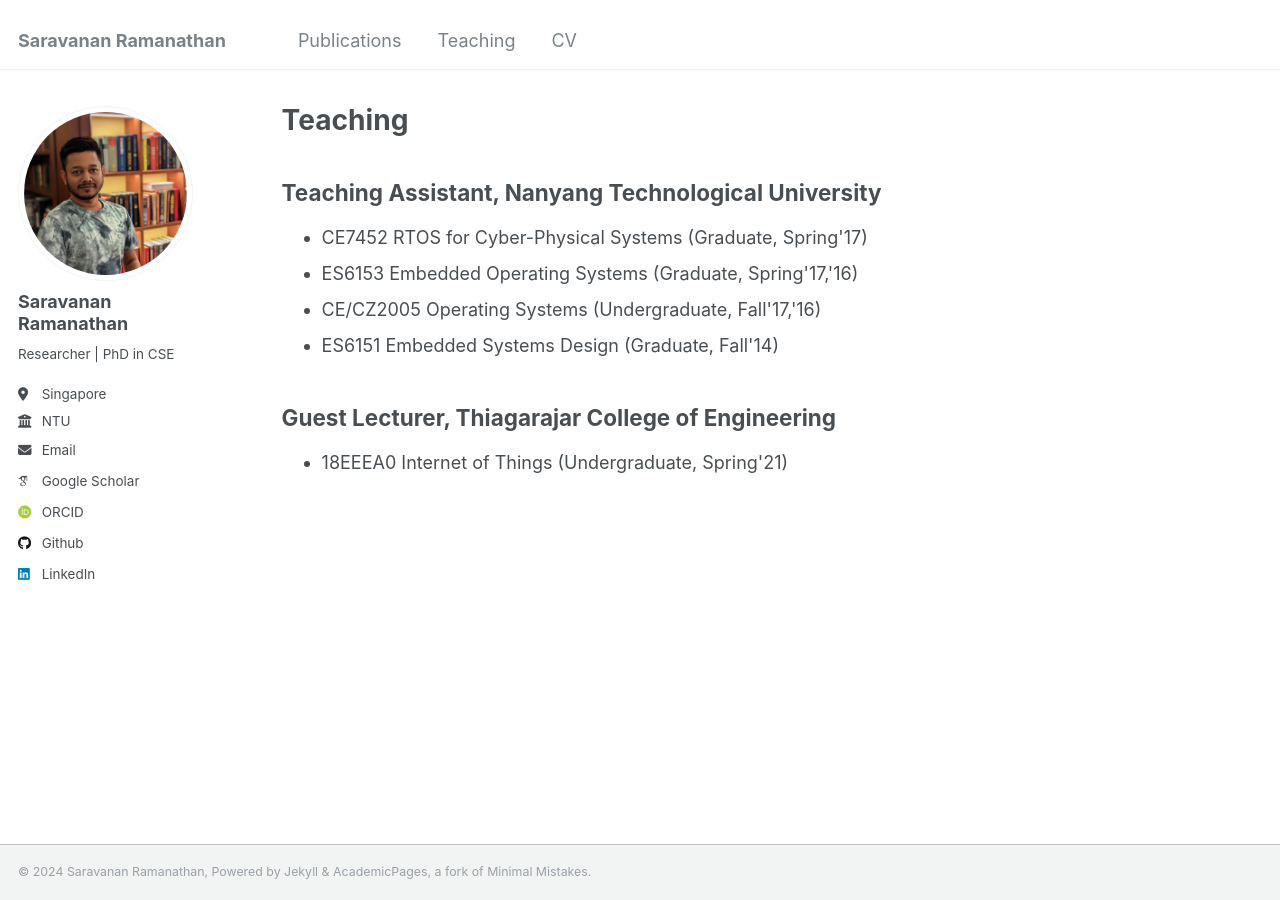
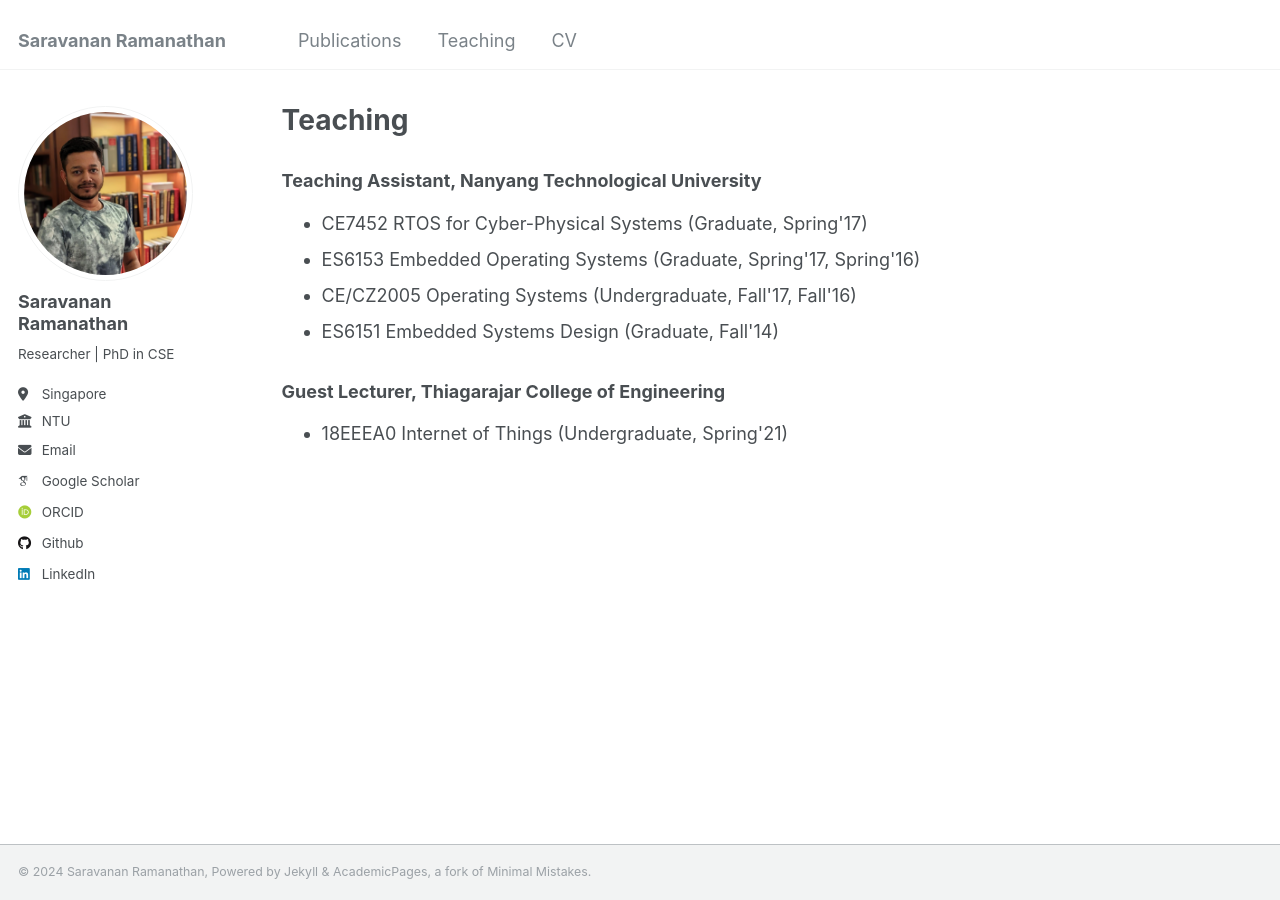
Before and after one commit to saravana016/saravana016.github.io, a Jekyll site: the page built from _pages/teaching.html, in a window 1280 px wide. Built offline with Jekyll 4.4.1, drawn with Linux system fonts in a browser that asks for light colours; some web fonts are replaced.

Commit message:
Update teaching.html

```diff
--- a/_pages/teaching.html
+++ b/_pages/teaching.html
@@ -7,16 +7,16 @@ author_profile: true
 
 {% include base_path %}
 
-<h2> Teaching Assistant, Nanyang Technological University </h2>
+<h3> Teaching Assistant, Nanyang Technological University </h3>
 
 <ul>
   <li> CE7452 RTOS for Cyber-Physical Systems (Graduate, Spring'17) </li>
-  <li> ES6153 Embedded Operating Systems (Graduate, Spring'17,'16) </li>
-  <li> CE/CZ2005 Operating Systems (Undergraduate, Fall'17,'16) </li>
+  <li> ES6153 Embedded Operating Systems (Graduate, Spring'17, Spring'16) </li>
+  <li> CE/CZ2005 Operating Systems (Undergraduate, Fall'17, Fall'16) </li>
   <li> ES6151 Embedded Systems Design (Graduate, Fall'14) </li>
 </ul>
 
-<h2> Guest Lecturer, Thiagarajar College of Engineering </h2>
+<h3> Guest Lecturer, Thiagarajar College of Engineering </h3>
 
 <ul>
   <li> 18EEEA0 Internet of Things (Undergraduate, Spring'21) </li>
```
